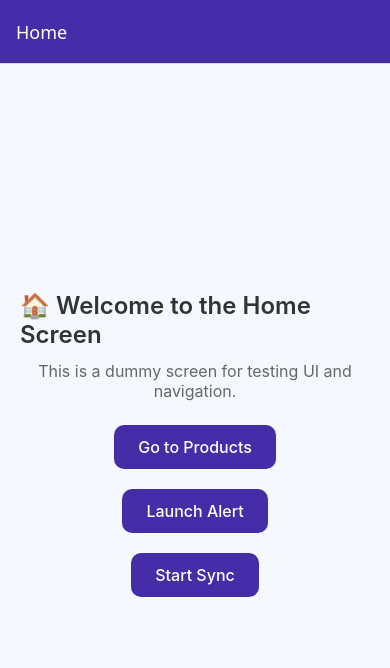
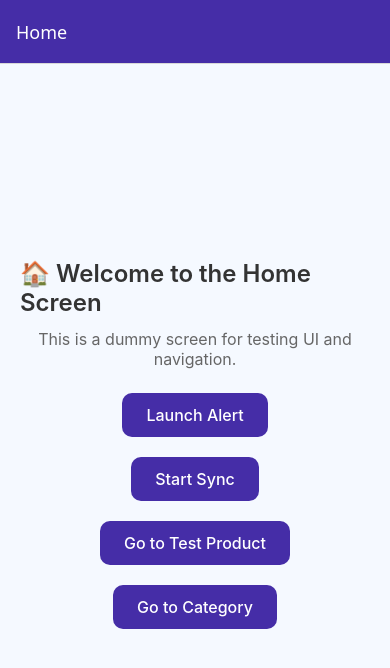
Before and after one commit to ashaytiwari/MicroFrontend-App-WatermelonDB, a React Native app: screen /Home in a window 390 px wide. Shown: the top 668 px of the page. Built offline with nearby package versions, Linux system fonts and the light colour scheme; what @nozbe/watermelondb would draw is missing.

Commit message:
feat: implemented product category page

```diff
--- a/src/navigators/RootNavigator.tsx
+++ b/src/navigators/RootNavigator.tsx
@@ -3,6 +3,7 @@ import Home from '../screens/Home';
 import Products from '../screens/Products';
 import { colors } from '../styles/colors';
 import { createStackNavigator } from '@react-navigation/stack';
+import Category from '../screens/Category';
 
 const Stack = createStackNavigator();
 
@@ -24,6 +25,7 @@ function RootNavigator(){
     <Stack.Navigator {...stackNavigatorAttributes}>
       <Stack.Screen name='Home' component={Home} />
       <Stack.Screen name='Products' component={Products} />
+      <Stack.Screen name='Category' component={Category} />
     </Stack.Navigator>
   );
 
--- /dev/null
+++ b/src/screens/Category.tsx
@@ -0,0 +1,122 @@
+import React, { useEffect, useState } from 'react';
+import { FlatList, StyleSheet, Text, TouchableOpacity, View } from 'react-native';
+import { database } from '../db';
+import { colors } from '../styles/colors';
+
+const Category = () => {
+
+  const [categories, setCategories] = useState<Array<any>>([]);
+
+  useEffect(() => {
+    fetchCategories();
+  }, []);
+
+  async function fetchCategories() {
+    const _categories = await database.get('category').query().fetch();
+    setCategories(_categories);
+  }
+
+  function renderCategoryItem(category: any) {
+    const _category = category.item;
+    return (
+      <View style={styles.productItem}>
+        <Text style={styles.productTitle}>{_category.Title}</Text>
+        <Text style={styles.productCategoryRate}>{_category.PublicationDate}</Text>
+      </View>
+    );
+  }
+
+  function renderCategories() {
+
+    if (categories.length === 0) {
+      return (
+        <View style={styles.noDataSection}>
+          <Text style={styles.noDataMessage}>No Products found!</Text>
+        </View>
+      );
+    }
+
+    const flatListAttributes = {
+      data: categories,
+      keyExtractor: (item: any) => item.id,
+      renderItem: (item: any) => renderCategoryItem(item),
+      contentContainerStyle: styles.productsList
+    };
+
+    return <FlatList {...flatListAttributes} />
+  }
+
+  console.log(categories.length);
+
+  return (
+    <View style={styles.container}>
+      <Text style={styles.title}>Category Screen</Text>
+      {/* <TouchableOpacity style={styles.button} onPress={fetchCategories}>
+        <Text style={styles.buttonText}>Fetch all categories</Text>
+      </TouchableOpacity> */}
+      {/* <TouchableOpacity style={styles.button} onPress={fetchCategories}>
+        <Text style={styles.buttonText}>Fetch all categories</Text>
+      </TouchableOpacity> */}
+      {renderCategories()}
+    </View>
+  );
+};
+
+export default Category;
+
+const styles = StyleSheet.create({
+  container: {
+    flex: 1,
+    // justifyContent: 'center',
+    alignItems: 'center',
+    padding: 20,
+    backgroundColor: '#f5f9ff',
+  },
+  title: {
+    fontSize: 24,
+    fontWeight: '600',
+    color: '#333',
+    marginBottom: 12,
+    textAlign: 'center'
+  },
+  noDataSection: {
+    marginVertical: 40,
+  },
+  noDataMessage: {
+    fontSize: 15,
+    color: 'grey',
+    textAlign: 'center'
+  },
+  productsList: {
+    rowGap: 20,
+    marginVertical: 20
+  },
+  productItem: {
+    borderWidth: 1,
+    borderColor: 'grey',
+    borderRadius: 5,
+    width: '100%',
+    padding: 10,
+    rowGap: 5
+  },
+  productTitle: {
+    fontSize: 18,
+    fontWeight: 'bold',
+  },
+  productCategoryRate: {
+    fontSize: 14,
+    color: 'grey'
+  },
+  button: {
+    backgroundColor: colors.primary,
+    paddingVertical: 12,
+    paddingHorizontal: 24,
+    borderRadius: 10,
+    marginBottom: 20
+  },
+  buttonText: {
+    color: '#fff',
+    fontWeight: '500',
+    fontSize: 16,
+  },
+});
--- a/src/screens/Home.tsx
+++ b/src/screens/Home.tsx
@@ -26,15 +26,20 @@ const Home = () => {
       <Text style={styles.title}>🏠 Welcome to the Home Screen</Text>
       <Text style={styles.subtitle}>This is a dummy screen for testing UI and navigation.</Text>
 
-      <TouchableOpacity style={styles.button} onPress={() => navigation?.navigate('Products')}>
-        <Text style={styles.buttonText}>Go to Products</Text>
-      </TouchableOpacity>
       <TouchableOpacity style={styles.button} onPress={launchAlert}>
         <Text style={styles.buttonText}>Launch Alert</Text>
       </TouchableOpacity>
 
       <TouchableOpacity style={styles.button} onPress={syncData}>
         <Text style={styles.buttonText}>Start Sync</Text>
+      </TouchableOpacity>
+
+      <TouchableOpacity style={styles.button} onPress={() => navigation?.navigate('Products')}>
+        <Text style={styles.buttonText}>Go to Test Product</Text>
+      </TouchableOpacity>
+
+      <TouchableOpacity style={styles.button} onPress={() => navigation?.navigate('Category')}>
+        <Text style={styles.buttonText}>Go to Category</Text>
       </TouchableOpacity>
     </View>
   );
```
